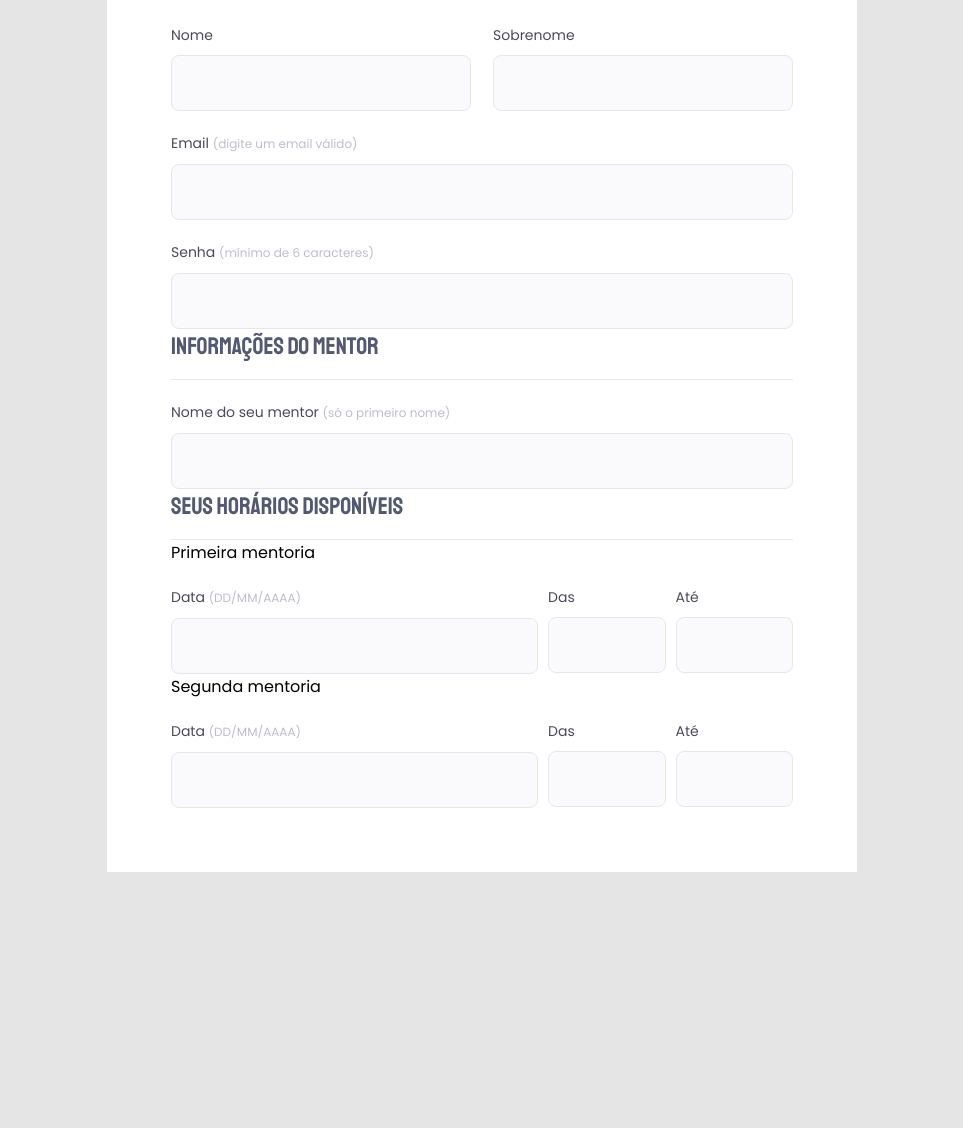
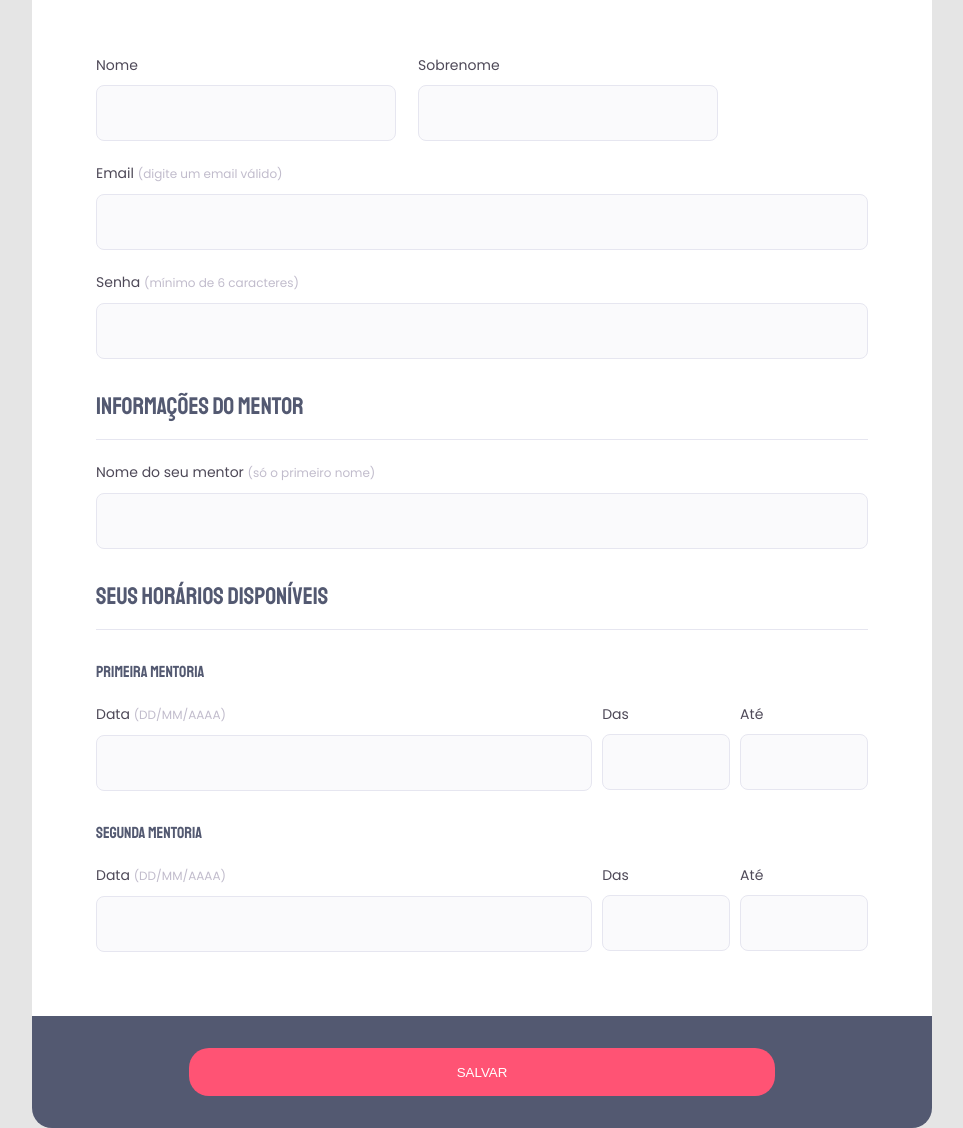
Before and after one commit to RCysne/explorer-extras, a plain HTML site: page explorer-projeto03-intermediario/index.html in a window 1280 px wide. Shown: the part 484-1612 px from the top of the page, without its empty margins (158-1121 px from the left). Before the commit the page ends 1356 px from the top, so only its background shows below. Drawn offline with Linux system fonts and the light colour scheme.

Commit message:
Formulário extra finalizado

```diff
--- a/explorer-projeto03-intermediario/index.html
+++ b/explorer-projeto03-intermediario/index.html
@@ -20,7 +20,7 @@
         <p>Preencha o formulário abaixo para agendar a sua mentoria</p>
       </header>
 
-      <form>
+      <form id="form-mentorship">
         <fieldset>
           <legend>Informações Pessoais</legend>
 
@@ -56,6 +56,7 @@
               <input type="text" id="mentor-name">
             </div>
           </fieldset>
+
           <fieldset>
             <legend >Seus horários disponíveis</legend>
             <p class="mentorship-time">Primeira mentoria</p>
@@ -91,8 +92,11 @@
           </div>
           </fieldset>
 
+        </form>
 
-        </form>
+        <footer>
+          <input id="btn-submit" form="form-mentorship" type="submit" value="Salvar">
+        </footer>
       </div>
     </div>
   </body>
--- a/explorer-projeto03-intermediario/style.css
+++ b/explorer-projeto03-intermediario/style.css
@@ -43,7 +43,7 @@ header p {
 
 #container {
   margin: auto;
-  width: 750px;
+  width: 900px;
 }
 
 form {
@@ -69,6 +69,7 @@ legend {
   width: 100%;
   padding-bottom: 16px;
   color: #535971;
+  padding-top: 30px;
 }
 
 .input-wrapper {
@@ -130,6 +131,27 @@ legend {
   width: 100%;
 }
 
-.metorship-time {
+.mentorship-time {
+  padding-top: 32px;
+  font-family: 'Staatliches', cursive;
+  color: #535971;
+}
 
+footer {
+  width: 100%;
+  background:  #535971;
+  text-align: center;
+  padding: 2rem;
+  border-radius: 0 0 20px 20px;
 }
+
+#btn-submit {
+
+  width: 70%;
+  height: 3rem;
+  background-color: #FF5374;
+  color: #fff;
+  text-transform: uppercase;
+  border: none;
+  border-radius: 20px;
+}
```
